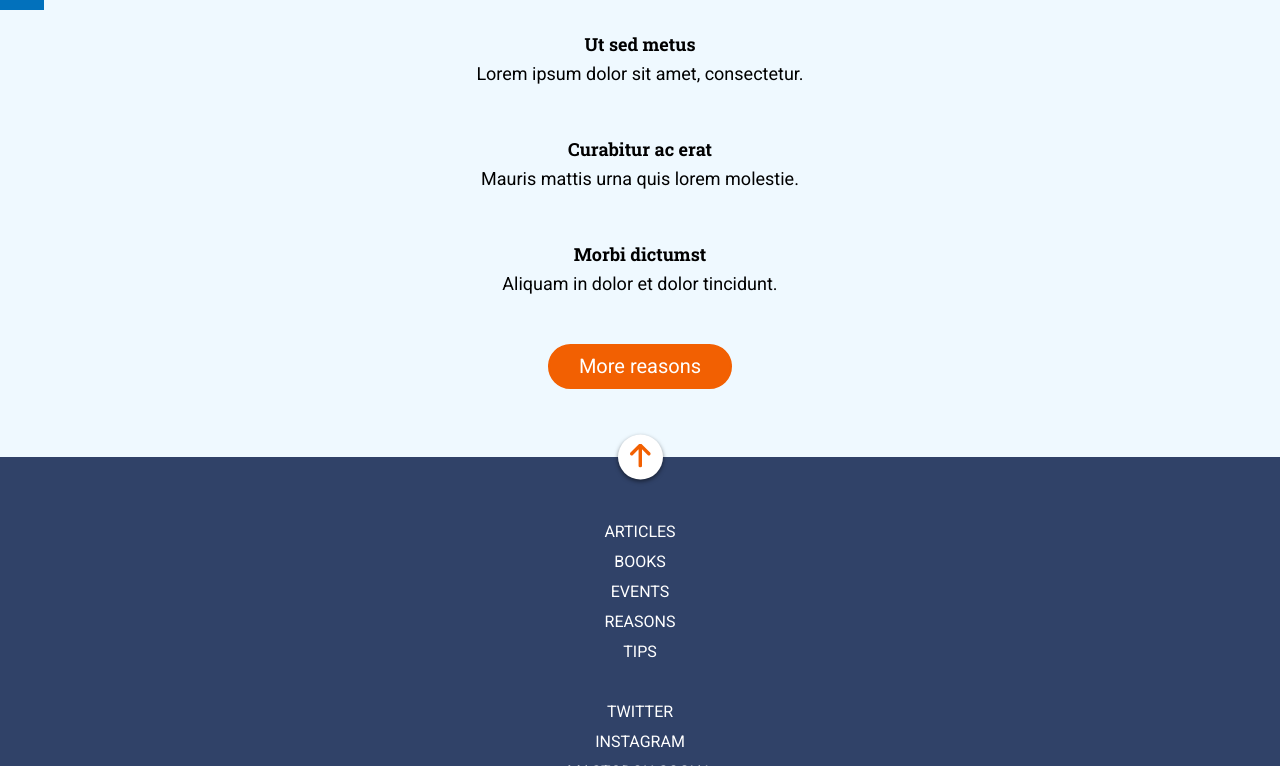
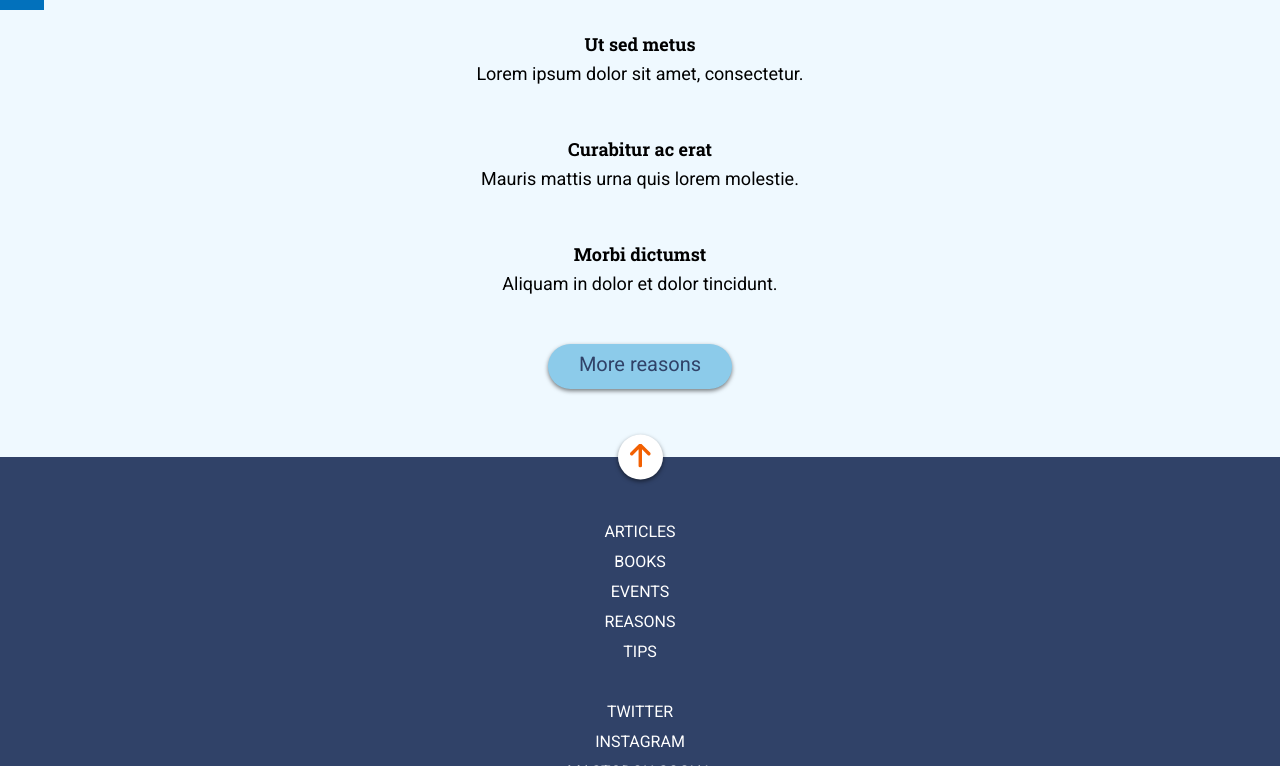
Before and after one commit to Adalab/modulo-1-evaluacion-final-AndreaAguado, a website: page docs/index.html in a window 1280 px wide. In both pictures the pointer is over the link "More reasons". Shown: the part 1161-1927 px from the top of the page. Drawn offline with nearby package versions, Linux system fonts and the light colour scheme; files that its build step writes are made by us from their sources.

Commit message:
add transition to More Reasons

```diff
--- a/src/scss/layout/_reasons-purchase.scss
+++ b/src/scss/layout/_reasons-purchase.scss
@@ -41,7 +41,6 @@
     margin-right: 68px;
     margin-bottom: 22.5px;
     background-color: $bright-orange;
-    border: 2px solid $bright-orange;
     color: $white;
     text-align: center;
     text-decoration: none;
@@ -53,6 +52,12 @@
     border-radius: 22.5px;
     line-height: 41px;
     display: inline-block;
+    transition: color ease 1s, background-color ease 1s, box-shadow ease 1s;
+    &:hover {
+      background: $lightblue;
+      color: $dark-grey-blue;
+      box-shadow: 0 2px 4px 0 rgba(0, 0, 0, 0.5);
+    }
   }
 
   .round-button-container {
```
